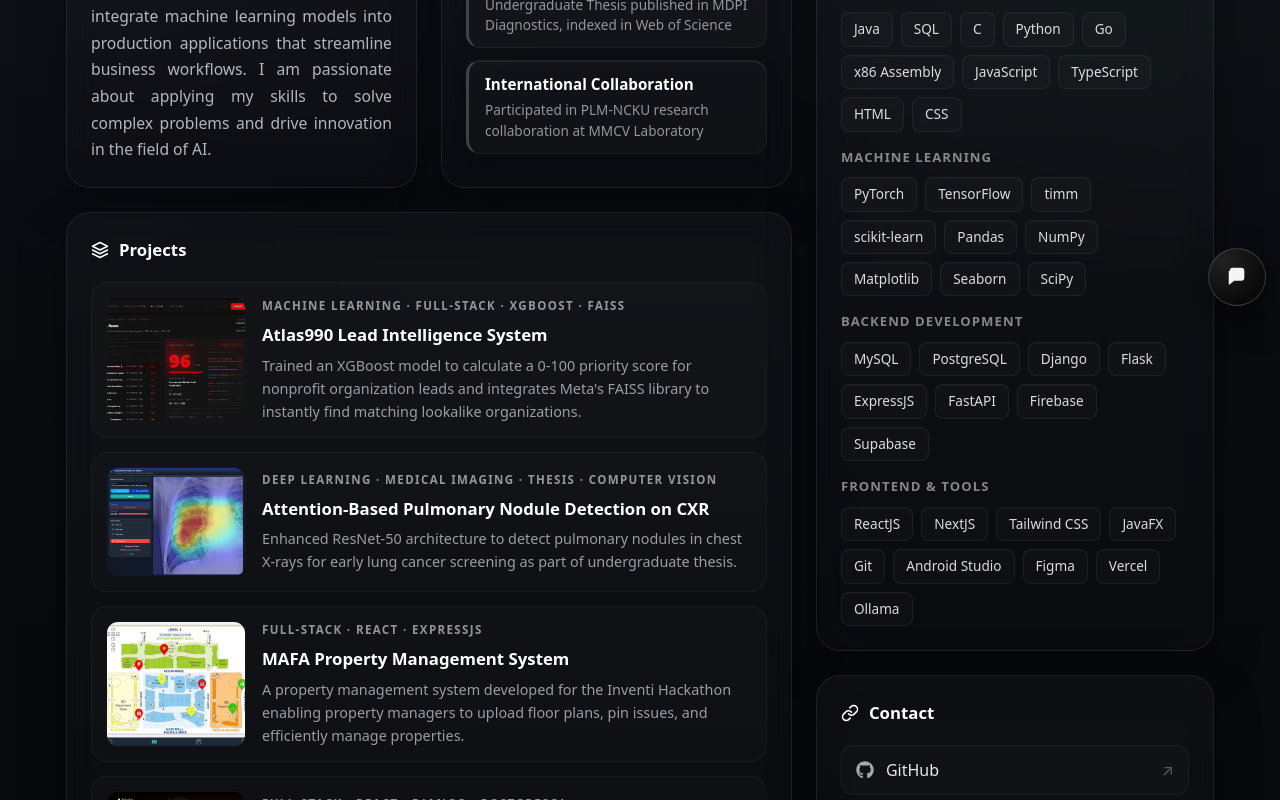
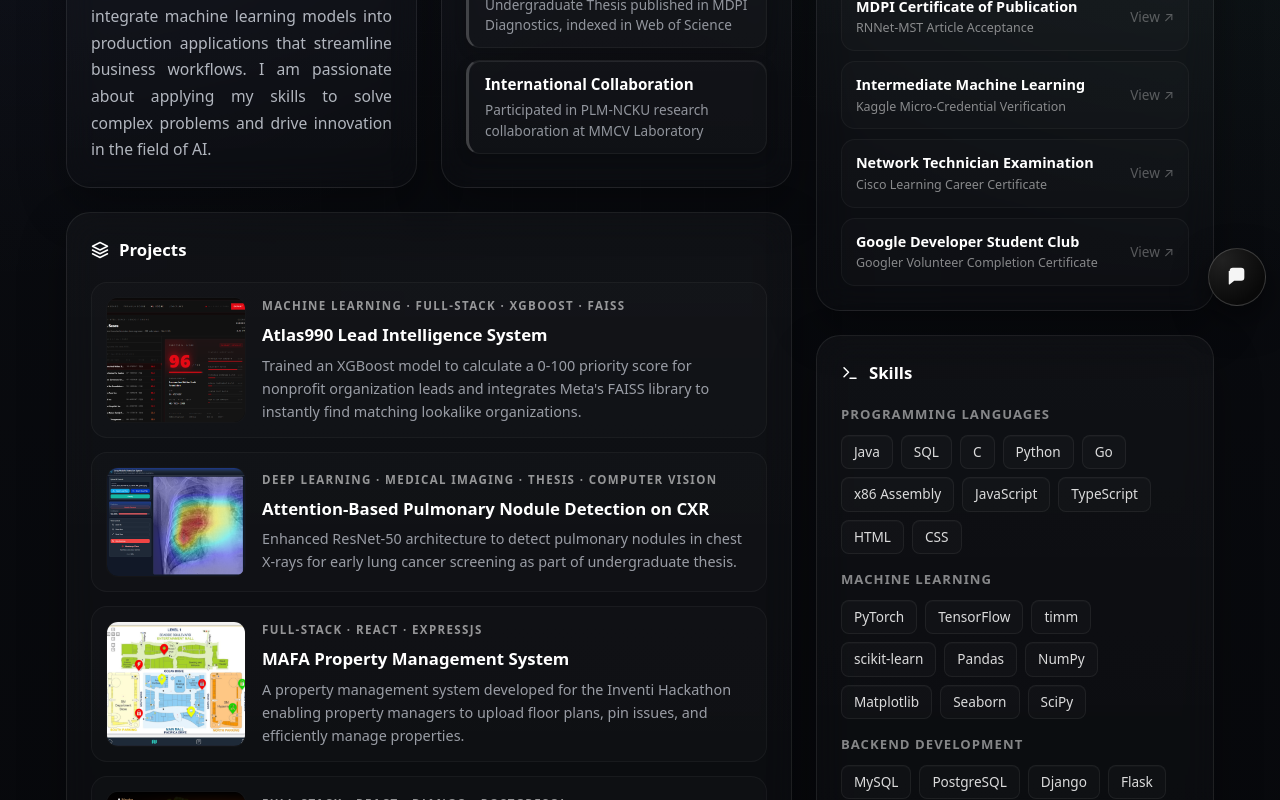
Before and after one commit to PyroJayxX/PortfolioV2, a React (Vite) app: page / in a window 1280 px wide. Shown: the part 480-1280 px from the top of the page. Built offline with nearby package versions, Linux system fonts and the light colour scheme.

Commit message:
added certs

```diff
--- a/src/components/portfolio/ProfessionalPortfolio.jsx
+++ b/src/components/portfolio/ProfessionalPortfolio.jsx
@@ -1,5 +1,6 @@
-import { motion } from 'framer-motion';
-import { FOOTER_LINKS, PROJECTS, SKILL_GROUPS } from '../../data/portfolioData';
+import { useState } from 'react';
+import { AnimatePresence, motion } from 'framer-motion';
+import { FOOTER_LINKS, PROJECTS, SKILL_GROUPS, CERTIFICATES } from '../../data/portfolioData';
 import { FaEnvelope, FaGithub, FaLinkedinIn } from 'react-icons/fa';
 import ChatWidget from './ChatWidget';
 
@@ -17,9 +18,10 @@
   );
 }
 
-function Card({ children, style = {} }) {
+function Card({ children, style = {}, onClick }) {
   return (
     <motion.div
+      onClick={onClick}
       whileHover={{ borderColor: 'rgba(255,255,255,0.15)', boxShadow: '0 24px 64px rgba(0,0,0,0.4)' }}
       style={{
         background: 'linear-gradient(180deg, rgba(255,255,255,0.03), rgba(255,255,255,0.01))',
@@ -30,6 +32,7 @@
         borderRadius: 24,
         padding: 24,
         transition: 'border 0.3s ease, box-shadow 0.3s ease',
+        cursor: onClick ? 'pointer' : 'default',
         ...style
       }}
     >
@@ -46,18 +49,19 @@
       aria-label="Space theme"
       className="pf-space-btn"
       style={{
-        display: 'inline-flex', alignItems: 'center', justifyContent: 'center', borderRadius: 999,
+        display: 'inline-flex', alignItems: 'center', justifycenter: 'center', borderRadius: 999,
         border: '1px solid rgba(255,255,255,0.14)', background: 'rgba(255,255,255,0.05)', color: 'rgba(255,255,255,0.9)',
         textDecoration: 'none', fontWeight: 600, letterSpacing: '0.01em',
-        gap: 5,                  // Reduced gap between text and arrow
-        padding: '5px 12px',     // Smaller padding
-        fontSize: '0.75rem'      // Smaller font size
+        gap: 5,
+        padding: '5px 12px',
+        fontSize: '0.75rem'
       }}
     >
       <span>Space theme</span><span style={{ opacity: 0.75, fontSize: '0.85em' }}>↗</span>
     </motion.a>
   );
 }
+
 function ProjectPreview({ project, index }) {
   return (
     <motion.a
@@ -97,6 +101,8 @@
 // --- Main Layout ---
 
 export default function ProfessionalPortfolio() {
+  const [selectedCert, setSelectedCert] = useState(null);
+
   const MILESTONES = [
     { title: 'Research Intern — Multimedia and Computer Vision Laboratory, National Cheng Kung University, Tainan, Taiwan', year: 'Oct 2025' },
     { title: 'IT Service Management Intern — Goldilocks Bakeshop, Inc., Greenfield Building, Mayflower St. Corner Williams, Mandaluyong', year: 'Jun 2025' }
@@ -167,14 +173,13 @@
                     { title: 'Q1 Publication', sub: 'Undergraduate Thesis published in MDPI Diagnostics, indexed in Web of Science' },
                     { title: 'International Collaboration', sub: 'Participated in PLM-NCKU research collaboration at MMCV Laboratory' }
                   ].map((m) => (
-                    <motion.div
+                    <div
                       key={m.title}
-                      whileHover={{ scale: 1.02, backgroundColor: 'rgba(255,255,255,0.06)', borderColor: 'rgba(255,255,255,0.1)' }}
                       style={{ display: 'flex', flexDirection: 'column', gap: 4, padding: '12px 16px', borderRadius: 14, background: 'rgba(255,255,255,0.02)', border: '1px solid rgba(255,255,255,0.05)', borderLeft: '3px solid rgba(255,255,255,0.2)', boxShadow: 'inset 0 1px 1px rgba(255,255,255,0.1), 0 4px 12px rgba(0,0,0,0.2)' }}
                     >
                       <div style={{ fontWeight: 700, fontSize: '0.95rem', color: '#fff' }}>{m.title}</div>
                       <div style={{ fontSize: '0.85rem', color: 'rgba(232,237,247,0.6)' }}>{m.sub}</div>
-                    </motion.div>
+                    </div>
                   ))}
                 </div>
               </Card>
@@ -204,7 +209,7 @@
                     const [role, company] = m.title.includes(' — ') ? m.title.split(' — ') : [m.title, ''];
 
                     return (
-                      <motion.div key={m.title} whileHover={{ backgroundColor: 'rgba(255,255,255,0.03)' }} style={{ display: 'flex', gap: 16, alignItems: 'flex-start', position: 'relative', padding: 8, marginLeft: -8, borderRadius: 12 }}>
+                      <div key={m.title} style={{ display: 'flex', gap: 16, alignItems: 'flex-start', position: 'relative', padding: 8, marginLeft: -8, borderRadius: 12 }}>
                         {/* Timeline Dot */}
                         <div style={{ width: 12, height: 12, borderRadius: '50%', background: idx === 0 ? '#ffffff' : '#0b0d12', border: idx === 0 ? 'none' : '2px solid rgba(255,255,255,0.15)', boxShadow: idx === 0 ? '0 0 8px rgba(255,255,255,0.5)' : 'none', marginTop: 4, position: 'relative', zIndex: 2, flexShrink: 0 }} />
 
@@ -219,7 +224,7 @@
                             </div>
                           </div>
 
-                          {/* Bottom Row: Description (Spans full width) */}
+                          {/* Bottom Row: Description */}
                           {company && (
                             <div style={{ fontSize: '0.85rem', color: 'rgba(255,255,255,0.6)', lineHeight: 1.5 }}>
                               {company}
@@ -227,10 +232,35 @@
                           )}
 
                         </div>
-                      </motion.div>
+                      </div>
                     );
                   })}
                 </div>
+              </div>
+            </Card>
+
+            {/* Certifications Card */}
+            <Card>
+              <SectionHeader title="Certifications" icon={<svg width="18" height="18" viewBox="0 0 24 24" fill="none" stroke="#fff" strokeWidth="2" strokeLinecap="round" strokeLinejoin="round"><path d="M22 11.08V12a10 10 0 1 1-5.93-9.14"></path><polyline points="22 4 12 14.01 9 11.01"></polyline></svg>} />
+              <div style={{ display: 'grid', gap: 10 }}>
+                {CERTIFICATES.map((c) => (
+                  <motion.div
+                    key={c.title}
+                    onClick={() => setSelectedCert(c)}
+                    whileHover={{ scale: 1.02, backgroundColor: 'rgba(255,255,255,0.04)', borderColor: 'rgba(255,255,255,0.1)' }}
+                    style={{
+                      display: 'flex', justifyContent: 'space-between', alignItems: 'center',
+                      padding: '12px 14px', borderRadius: 14, background: 'rgba(255,255,255,0.015)',
+                      border: '1px solid rgba(255,255,255,0.04)', cursor: 'pointer', transition: 'all 0.2s'
+                    }}
+                  >
+                    <div style={{ display: 'flex', flexDirection: 'column', gap: 2 }}>
+                      <span style={{ fontWeight: 600, fontSize: '0.9rem', color: '#fff' }}>{c.title}</span>
+                      <span style={{ fontSize: '0.78rem', color: 'rgba(255,255,255,0.5)' }}>{c.sub}</span>
+                    </div>
+                    <span style={{ color: 'rgba(255,255,255,0.3)', fontSize: '0.85rem' }}>View ↗</span>
+                  </motion.div>
+                ))}
               </div>
             </Card>
 
@@ -257,40 +287,73 @@
               </div>
             </Card>
 
-            {/* Contact Card */}
-            <Card>
-              <SectionHeader title="Contact" icon={<svg width="18" height="18" viewBox="0 0 24 24" fill="none" stroke="#fff" strokeWidth="2" strokeLinecap="round" strokeLinejoin="round"><path d="M10 13a5 5 0 0 0 7.54.54l3-3a5 5 0 0 0-7.07-7.07l-1.72 1.71"></path><path d="M14 11a5 5 0 0 0-7.54-.54l-3 3a5 5 0 0 0 7.07 7.07l1.71-1.71"></path></svg>} />
-              <div style={{ display: 'grid', gap: 10 }}>
-                {FOOTER_LINKS.map((link) => {
-                  const isMail = link.href.startsWith('mailto:');
-                  const Icon = link.label === 'GitHub' ? FaGithub : link.label === 'LinkedIn' ? FaLinkedinIn : FaEnvelope;
-
-                  return (
-                    <motion.a
-                      key={link.label}
-                      href={link.href}
-                      target={isMail ? '_self' : '_blank'}
-                      rel={isMail ? undefined : 'noopener noreferrer'}
-                      whileHover={{ backgroundColor: 'rgba(255,255,255,0.06)', paddingLeft: 18, borderColor: 'rgba(255,255,255,0.1)' }}
-                      style={{ textDecoration: 'none', color: 'rgba(255,255,255,0.9)', display: 'flex', justifyContent: 'space-between', alignItems: 'center', padding: '12px 14px', borderRadius: 12, background: 'rgba(255,255,255,0.02)', border: '1px solid rgba(255,255,255,0.05)' }}
-                    >
-                      <div style={{ display: 'flex', gap: 12, alignItems: 'center', fontWeight: 500 }}>
-                        <Icon size={18} style={{ opacity: 0.7 }} />
-                        <span>{link.label}</span>
-                      </div>
-                      <span style={{ color: 'rgba(255,255,255,0.3)' }}>{isMail ? '' : '↗'}</span>
-                    </motion.a>
-                  );
-                })}
-              </div>
-            </Card>
-
-          </div>
+           </div>
         </section>
       </div>
 
       <ChatWidget />
 
+      {/* NEW: Lightbox Modal Overlay */}
+      <AnimatePresence>
+        {selectedCert && (
+          <motion.div
+            initial={{ opacity: 0 }}
+            animate={{ opacity: 1 }}
+            exit={{ opacity: 0 }}
+            onClick={() => setSelectedCert(null)}
+            style={{
+              position: 'fixed', inset: 0, zIndex: 100,
+              background: 'rgba(5, 7, 10, 0.85)', backdropFilter: 'blur(20px)',
+              WebkitBackdropFilter: 'blur(20px)', display: 'flex',
+              alignItems: 'center', justifyContent: 'center', padding: 24
+            }}
+          >
+            <motion.div
+              initial={{ scale: 0.94, opacity: 0 }}
+              animate={{ scale: 1, opacity: 1 }}
+              exit={{ scale: 0.94, opacity: 0 }}
+              transition={{ type: 'spring', damping: 25, stiffness: 300 }}
+              onClick={(e) => e.stopPropagation()}
+              style={{
+                position: 'relative', maxWidth: '800px', width: '100%',
+                background: 'linear-gradient(180deg, rgba(255,255,255,0.04), rgba(255,255,255,0.01))',
+                border: '1px solid rgba(255,255,255,0.1)', borderRadius: 24,
+                boxShadow: '0 32px 64px rgba(0,0,0,0.6)', padding: 12,
+                boxSizing: 'border-box', textAlign: 'center'
+              }}
+            >
+              <button
+                onClick={() => setSelectedCert(null)}
+                style={{
+                  position: 'absolute', top: 16, right: 16,
+                  background: 'rgba(255,255,255,0.05)', border: '1px solid rgba(255,255,255,0.1)',
+                  borderRadius: '50%', width: 32, height: 32, color: '#fff',
+                  cursor: 'pointer', display: 'flex', alignItems: 'center', justifyContent: 'center',
+                  fontSize: '1rem', fontWeight: 300, transition: 'background 0.2s'
+                }}
+                onMouseEnter={(e) => e.target.style.background = 'rgba(255,255,255,0.15)'}
+                onMouseLeave={(e) => e.target.style.background = 'rgba(255,255,255,0.05)'}
+              >
+                ✕
+              </button>
+
+              <div style={{ padding: '12px 12px 20px 12px' }}>
+                <h4 style={{ margin: '0 0 4px 0', fontSize: '1.1rem', color: '#fff', fontWeight: 700 }}>{selectedCert.title}</h4>
+                <p style={{ margin: 0, fontSize: '0.85rem', color: 'rgba(232,237,247,0.5)' }}>{selectedCert.sub}</p>
+              </div>
+
+              <div style={{ width: '100%', borderRadius: 14, overflow: 'hidden', background: 'rgba(0,0,0,0.2)', border: '1px solid rgba(255,255,255,0.04)' }}>
+                <img
+                  src={selectedCert.mockup}
+                  alt={selectedCert.title}
+                  style={{ width: '100%', height: 'auto', display: 'block', maxHeight: '70vh', objectFit: 'contain' }}
+                />
+              </div>
+            </motion.div>
+          </motion.div>
+        )}
+      </AnimatePresence>
+
     </main>
   );
 }
--- a/src/data/portfolioData.js
+++ b/src/data/portfolioData.js
@@ -97,3 +97,26 @@
   { label: 'LinkedIn', href: 'https://www.linkedin.com/in/edrill-bilan/' },
   { label: 'Email', href: 'mailto:efbilan@gmail.com' }
 ];
+
+export const CERTIFICATES = [
+  {
+    title: 'MDPI Certificate of Publication',
+    sub: 'RNNet-MST Article Acceptance',
+    mockup: '/cert_publication.png'
+  },
+  {
+    title: 'Intermediate Machine Learning',
+    sub: 'Kaggle Micro-Credential Verification',
+    mockup: '/cert_intermediate.png'
+  },
+  {
+    title: 'Network Technician Examination',
+    sub: 'Cisco Learning Career Certificate',
+    mockup: '/cert_technician.png'
+  },
+  {
+    title: 'Google Developer Student Club',
+    sub: 'Googler Volunteer Completion Certificate',
+    mockup: '/cert_googler.png'
+  }
+];
```
